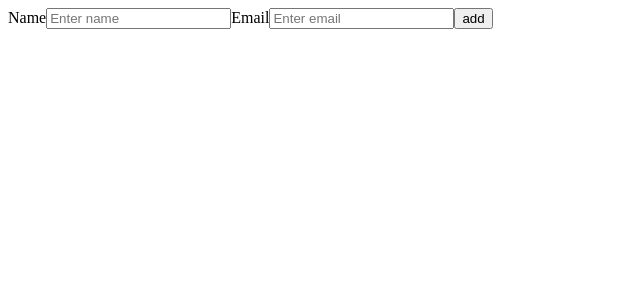
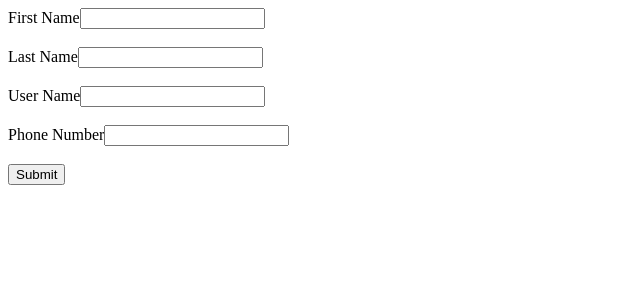
Before and after one commit to NemishteAnushka/react-hooks, a React (Vite) app in the folder react-hook/: page / in a window 1280 px wide. Shown: the top 300 px of the page, without its empty margins (0-640 px from the left). Built offline with nearby package versions, Linux system fonts and the light colour scheme.

Commit message:
form update

```diff
--- a/react-hook/src/App.jsx
+++ b/react-hook/src/App.jsx
@@ -1,5 +1,6 @@
 import React from "react";
-import RecordKeeping from "./components/simple useState project/RecordKeeping";
+import SimpleForm from "./components/simple useState project/SimpleForm";
+// import RecordKeeping from "./components/simple useState project/RecordKeeping";
 // import UseStateExample1 from "./components/useState()/UseStateExample1";
 // import StateExampleObject from "./components/useState()/StateExampleObject";
 // import ArrayInState from "./components/useState()/ArrayInState";
@@ -18,7 +19,8 @@ function App() {
       {/* <UseStateExample1 /> */}
 
       {/* project 1 */}
-      <RecordKeeping />
+      {/* <RecordKeeping /> */}
+      <SimpleForm />
     </div>
   );
 }
--- /dev/null
+++ b/react-hook/src/components/simple useState project/SimpleForm.jsx
@@ -0,0 +1,71 @@
+import React, { useState } from "react";
+
+function SimpleForm() {
+  const [userInfo, setUserInfo] = useState({
+    firstName: "",
+    lastName: "",
+    userName: "",
+    phoneNumber: "",
+  });
+
+  const { firstName, lastName, userName, phoneNumber } = userInfo;
+  const onSubmit = (e) => {
+    e.preventDefault();
+    console.log(userInfo);
+  };
+
+  const handleOnChange = (e) => {
+    setUserInfo((prevState) => {
+      return { ...prevState, [e.target.name]: e.target.value };
+    });
+  };
+  return (
+    <>
+      <form onSubmit={onSubmit}>
+        <div>
+          <label htmlFor="">First Name</label>
+          <input
+            type="text"
+            name="firstName"
+            value={firstName}
+            onChange={handleOnChange}
+          />
+        </div>
+        <br />
+        <div>
+          <label htmlFor="">Last Name</label>
+          <input
+            type="text"
+            name="lastName"
+            value={lastName}
+            onChange={handleOnChange}
+          />
+        </div>
+        <br />
+        <div>
+          <label htmlFor="">User Name</label>
+          <input
+            type="text"
+            name="userName"
+            value={userName}
+            onChange={handleOnChange}
+          />
+        </div>
+        <br />
+        <div>
+          <label htmlFor="">Phone Number</label>
+          <input
+            type="text"
+            name="phoneNumber"
+            value={phoneNumber}
+            onChange={handleOnChange}
+          />
+        </div>
+        <br />
+        <button type="submit">Submit</button>
+      </form>
+    </>
+  );
+}
+
+export default SimpleForm;
```
